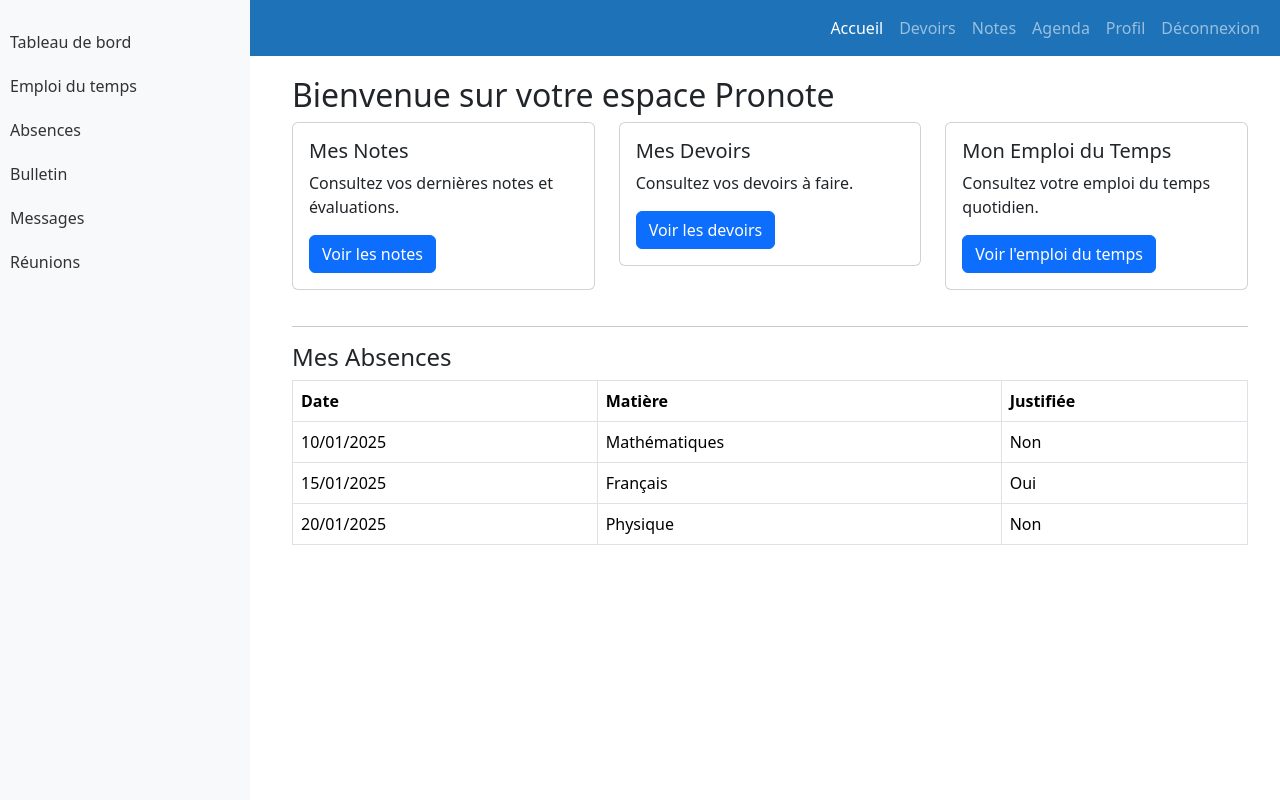
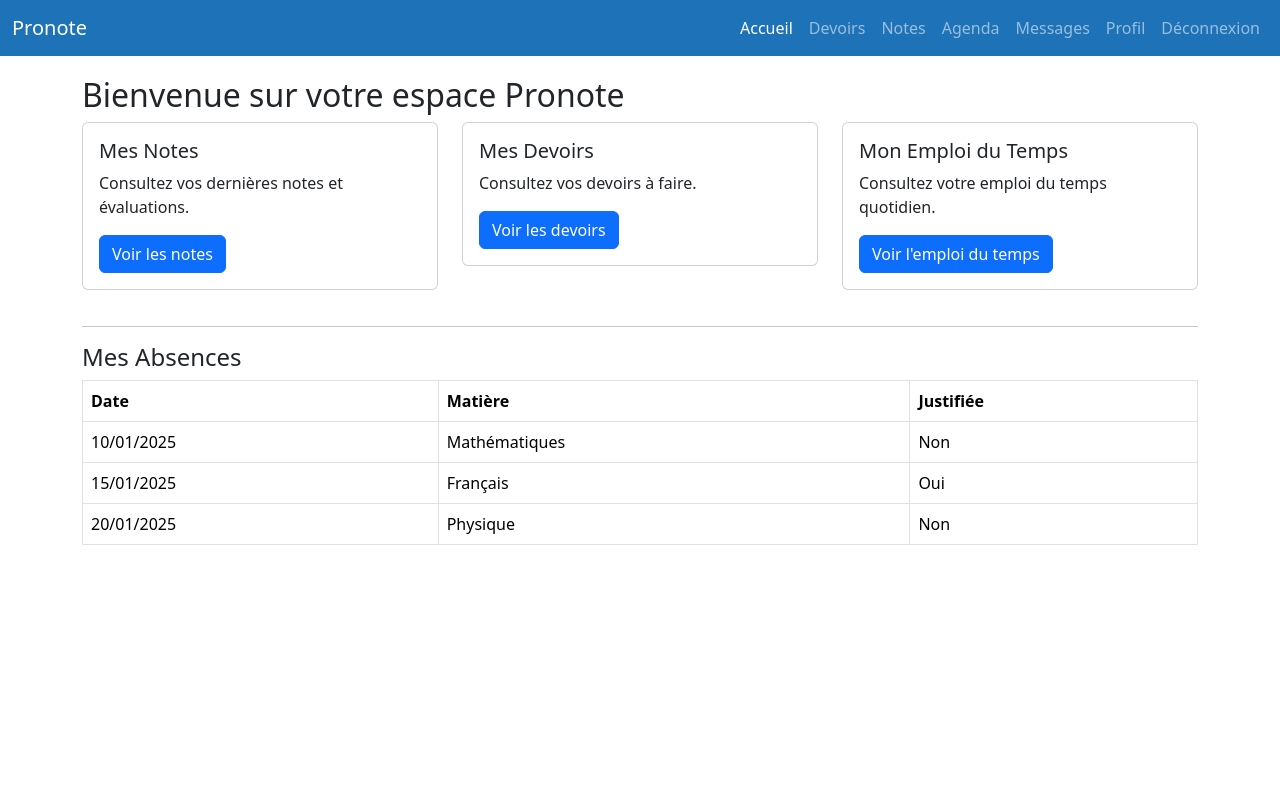
Before and after one commit to Bruburnono/DevSecOps, a Flask app: page /dashboardprof in a window 1280 px wide. Run offline with Flask 3, Linux system fonts and the light colour scheme; the visitor is signed in with stand-in values (Sample User, id 1); some libraries are stand-ins or nearby versions.

Commit message:
sisiprof.html

```diff
--- a/templates/sisiprof.html
+++ b/templates/sisiprof.html
@@ -33,7 +33,6 @@
             background-color: #ddd;
         }
         .main-content {
-            margin-left: 260px;
             padding: 20px;
         }
         .card {
@@ -67,6 +66,9 @@
                         <a class="nav-link" href="#">Agenda</a>
                     </li>
                     <li class="nav-item">
+                        <a class="nav-link" href="#">Messages</a>
+                    </li>
+                    <li class="nav-item">
                         <a class="nav-link" href="#">Profil</a>
                     </li>
                     <li class="nav-item">
@@ -77,15 +79,6 @@
         </div>
     </nav>
 
-    <!-- Sidebar de navigation -->
-    <div class="sidebar">
-        <a href="#">Tableau de bord</a>
-        <a href="#">Emploi du temps</a>
-        <a href="#">Absences</a>
-        <a href="#">Bulletin</a>
-        <a href="#">Messages</a>
-        <a href="#">Réunions</a>
-    </div>
 
     <!-- Contenu principal -->
     <div class="main-content">
```
